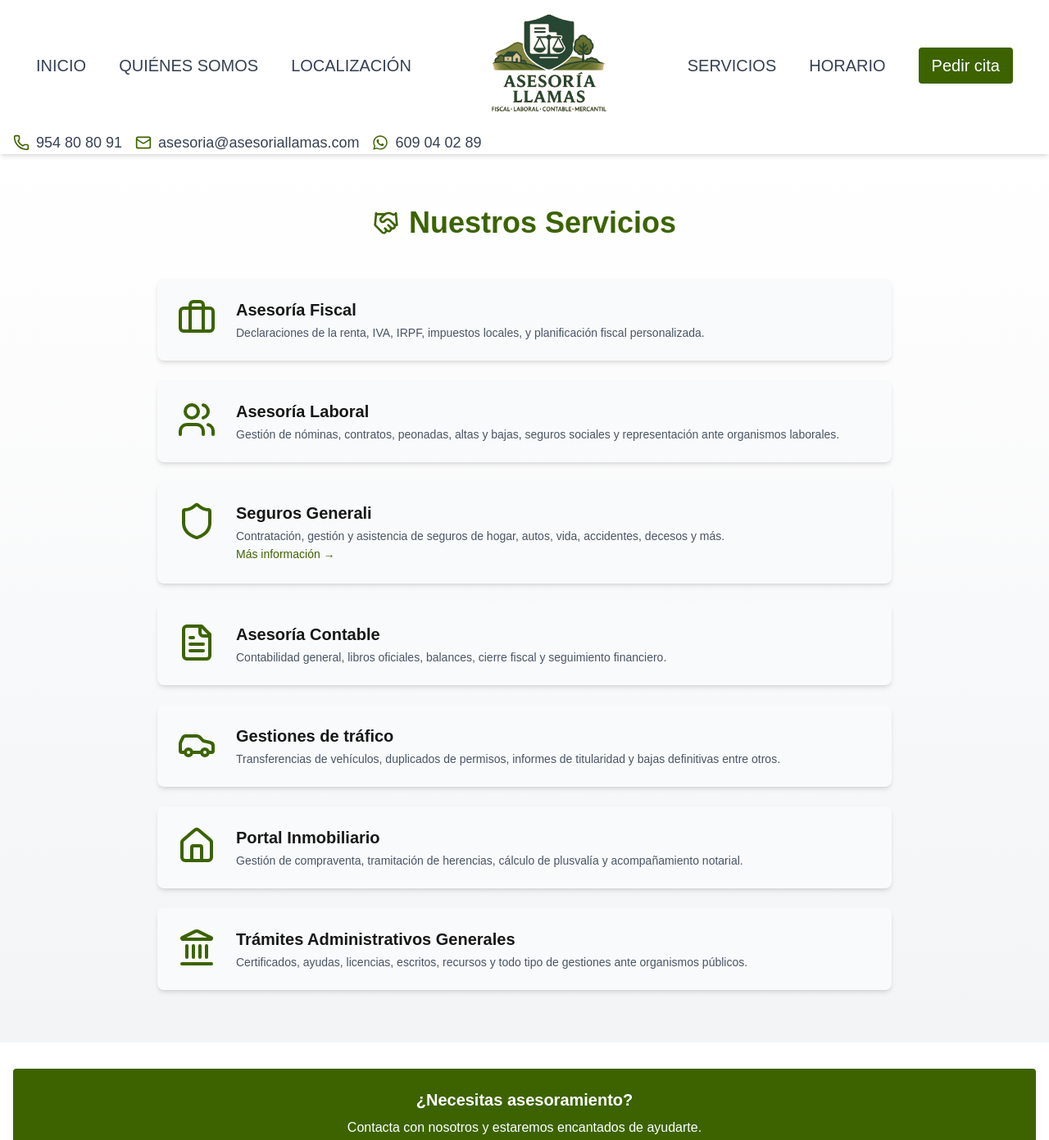
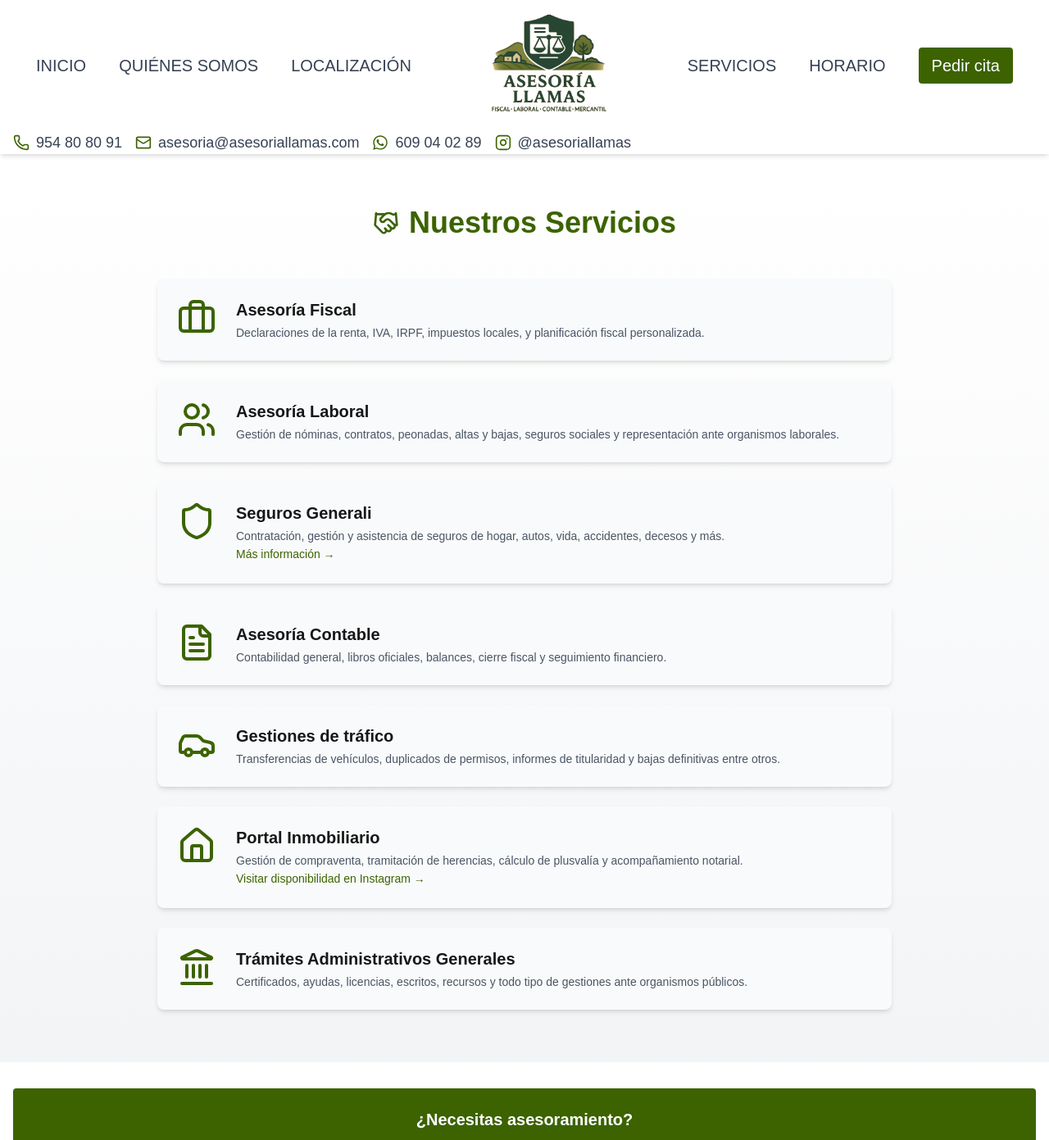
Before and after one commit to asesoriallamas/web, a Next.js app: page /servicios in a window 1280 px wide. Shown: the top 1391 px of the page at 82% size. Built offline with nearby package versions, Linux system fonts and the light colour scheme.

Commit message:
Introduccion de instagram

```diff
--- a/src/app/header.tsx
+++ b/src/app/header.tsx
@@ -1,6 +1,6 @@
 'use client';
 
-import { Mail,Phone} from "lucide-react";
+import { Mail,Phone, Instagram} from "lucide-react";
 import { FaWhatsapp } from 'react-icons/fa';
 import { useState } from "react";
 import Link from "next/link";
@@ -90,7 +90,7 @@ export default function Header() {
     </a>
   </nav>
 </div>
-        {/* Teléfono y correo (siempre visible) */}
+        {/* Contacto*/}
         <div className="flex flex-wrap items-center gap-4 text-lg px-4 py-0 font-medium text-gray-700">
           <div className="flex items-center gap-2">
             <Phone className="text-lime-800 w-5 h-5"/>
@@ -104,6 +104,10 @@ export default function Header() {
             <FaWhatsapp className="text-lime-800 w-5 h-5"/>
             <a href="https://wa.me/34609040289" className="hover:text-lime-800">609 04 02 89</a>
           </div>
+          <div className="flex items-center gap-2">
+            <Instagram className="text-lime-800 w-5 h-5"/>
+            <a href="https://www.instagram.com/asesoriallamas" className="hover:text-lime-800">@asesoriallamas</a>
+          </div>
         </div>
       </header>
   );
--- a/src/app/servicios/page.tsx
+++ b/src/app/servicios/page.tsx
@@ -88,6 +88,14 @@ export default function serviciosPage(){
         <p className="text-gray-600 text-sm">
           Gestión de compraventa, tramitación de herencias, cálculo de plusvalía y acompañamiento notarial.
         </p>
+         <a
+      href="https://www.instagram.com/asesoriallamas"
+      target="_blank"
+      rel="noopener noreferrer"
+      className="text-sm text-lime-800 font-medium hover:underline"
+    >
+      Visitar disponibilidad en Instagram →
+    </a>
       </div>
     </div>
 
```
